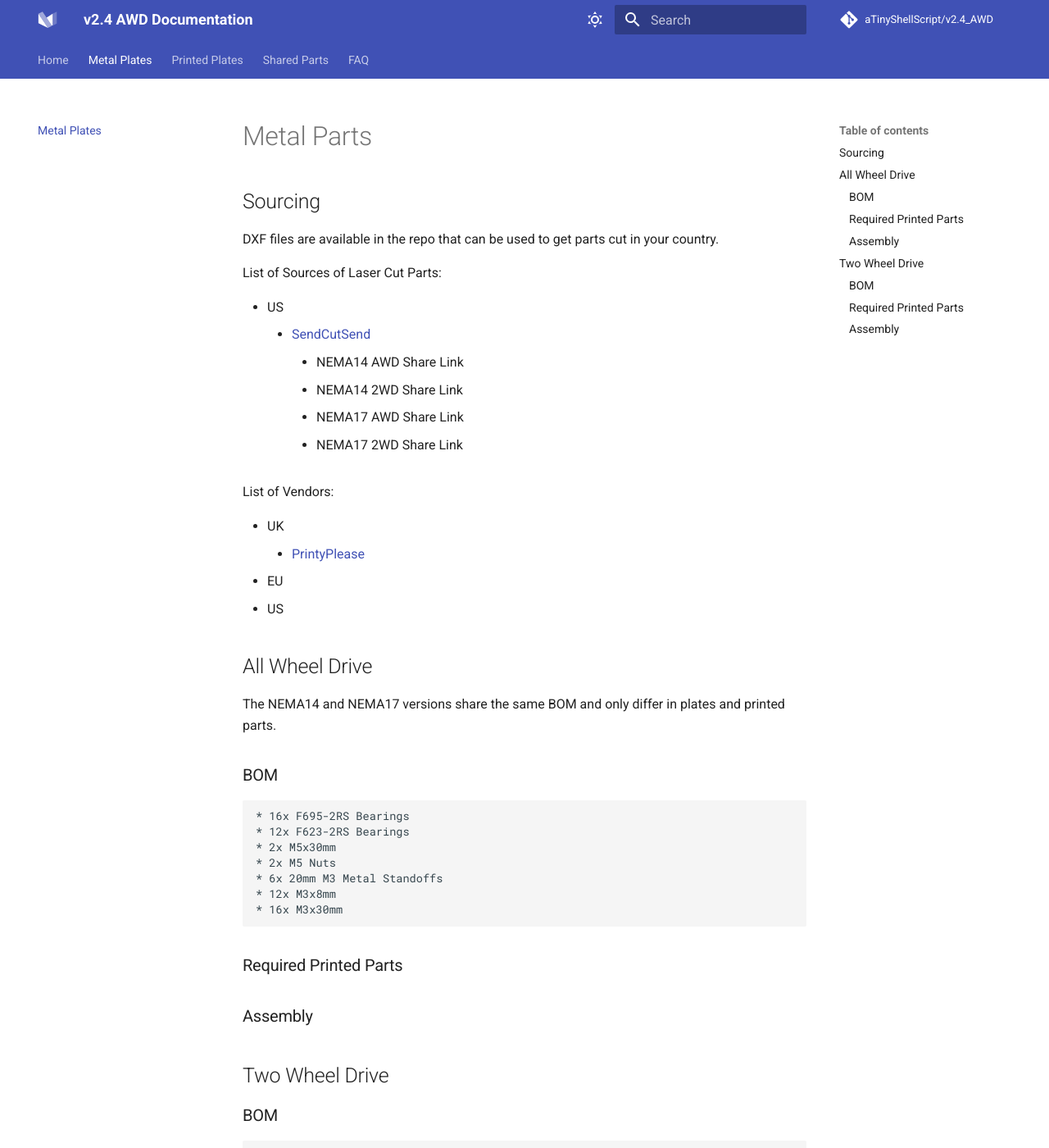
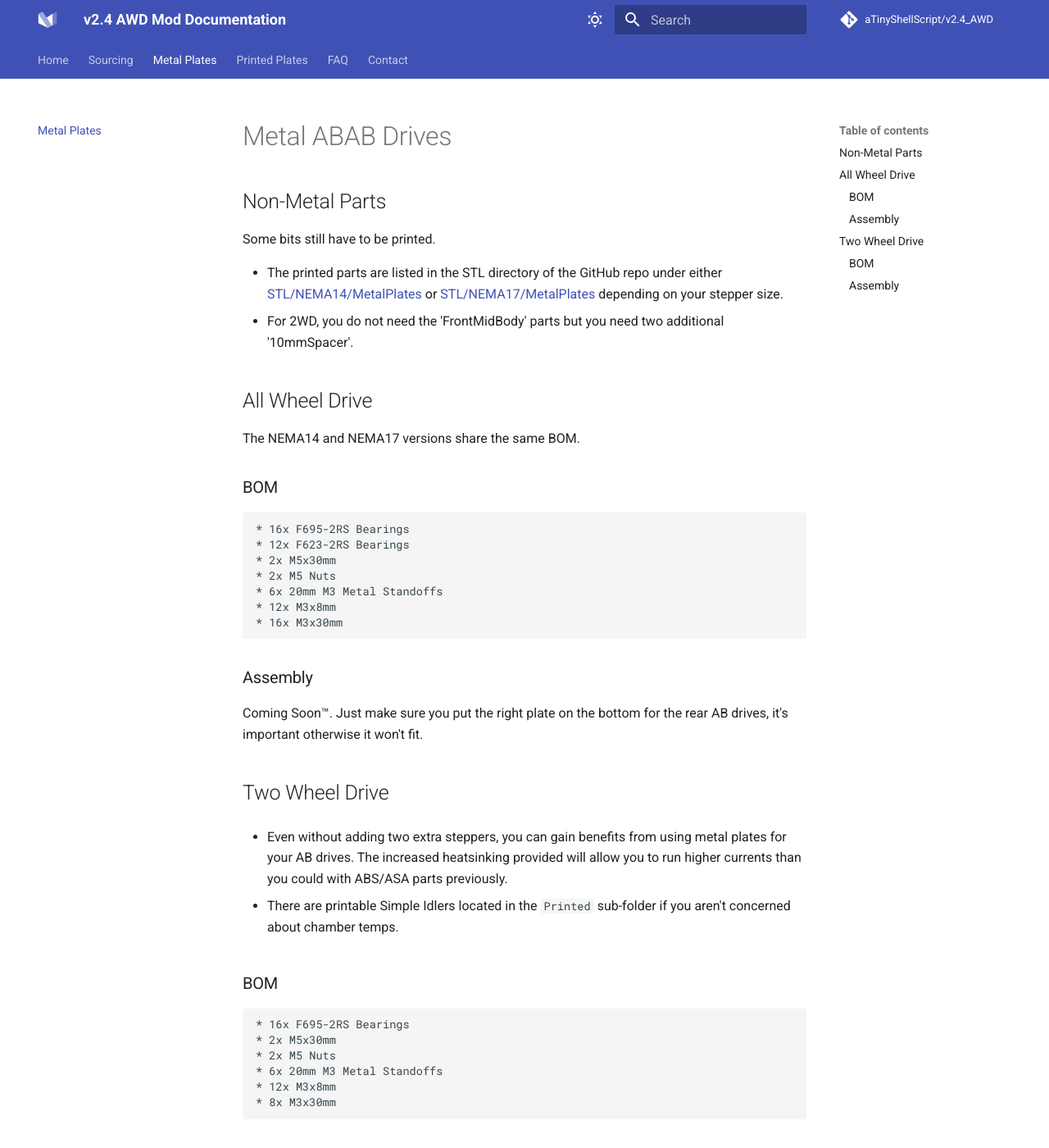
Before and after one commit to aTinyShellScript/awd_docs, an MkDocs documentation site: the page built from docs/metal_parts.md, in a window 1280 px wide and 1400 px high. Shown: the whole window at 82% size. Built offline with MkDocs 1.6.1 and Material for MkDocs 9.7.7, drawn with Linux system fonts in a browser that asks for light colours; comment, search, counter and statistics services are not loaded; some of the changed text lies outside the part shown.

Commit message:
Sourcing and BOM bits

```diff
--- a/docs/metal_parts.md
+++ b/docs/metal_parts.md
@@ -1,26 +1,13 @@
-# Metal Parts
+# Metal ABAB Drives
 
-## Sourcing
-DXF files are available in the repo that can be used to get parts cut in your country.
+## Non-Metal Parts
+Some bits still have to be printed.
 
-List of Sources of Laser Cut Parts:
-
-* US
-    * [SendCutSend](https://sendcutsend.com)
-        * NEMA14 AWD Share Link
-        * NEMA14 2WD Share Link
-        * NEMA17 AWD Share Link
-        * NEMA17 2WD Share Link
-
-List of Vendors:
-
-* UK
-    * [PrintyPlease](https://www.printyplease.uk/2.4awd)
-* EU
-* US
+* The printed parts are listed in the STL directory of the GitHub repo under either [STL/NEMA14/MetalPlates](https://github.com/aTinyShellScript/v2.4_AWD/tree/main/STLs/NEMA14/MetalPlates) or [STL/NEMA17/MetalPlates](https://github.com/aTinyShellScript/v2.4_AWD/tree/main/STLs/NEMA17/MetalPlates) depending on your stepper size.
+* For 2WD, you do not need the 'FrontMidBody' parts but you need two additional '10mmSpacer'.
 
 ## All Wheel Drive
-The NEMA14 and NEMA17 versions share the same BOM and only differ in plates and printed parts.
+The NEMA14 and NEMA17 versions share the same BOM.
 
 ### BOM
     * 16x F695-2RS Bearings
@@ -31,11 +18,14 @@ The NEMA14 and NEMA17 versions share the same BOM and only differ in plates and
     * 12x M3x8mm
     * 16x M3x30mm
 
-### Required Printed Parts
-
 ### Assembly
 
+Coming Soon™. Just make sure you put the right plate on the bottom for the rear AB drives, it's important otherwise it won't fit.
+
 ## Two Wheel Drive
+* Even without adding two extra steppers, you can gain benefits from using metal plates for your AB drives. The increased heatsinking provided will allow you to run higher currents than you could with ABS/ASA parts previously.
+
+* There are printable Simple Idlers located in the `Printed` sub-folder if you aren't concerned about chamber temps.
 
 ### BOM
     * 16x F695-2RS Bearings
@@ -45,6 +35,6 @@ The NEMA14 and NEMA17 versions share the same BOM and only differ in plates and
     * 12x M3x8mm
     * 8x M3x30mm
 
-### Required Printed Parts
+### Assembly
 
-### Assembly
+Coming Soon™. Just make sure you put the right plate on the bottom for the rear AB drives, it's important otherwise it won't fit.
--- a/mkdocs.yml
+++ b/mkdocs.yml
@@ -1,4 +1,4 @@
-site_name: v2.4 AWD Documentation
+site_name: v2.4 AWD Mod Documentation
 site_url: https://awd.docs.atinyshellscript.com
 site_author: aTinyShellScript
 
@@ -52,7 +52,8 @@ theme:
 
 nav:
   - Home: index.md
+  - Sourcing: sourcing.md
   - Metal Plates: metal_parts.md
   - Printed Plates: printed_parts.md
-  - Shared Parts: shared_parts.md
   - FAQ: faq.md
+  - Contact: contact.md
```
Also changed, not shown: docs/contact.md (added, +5 -0 lines), docs/faq.md (+13 -0 lines), docs/index.md (+22 -6 lines), docs/printed_parts.md (+37 -0 lines), docs/sourcing.md (added, +30 -0 lines), docs/images/Gantry.png (added), docs/shared_parts.md (deleted).
